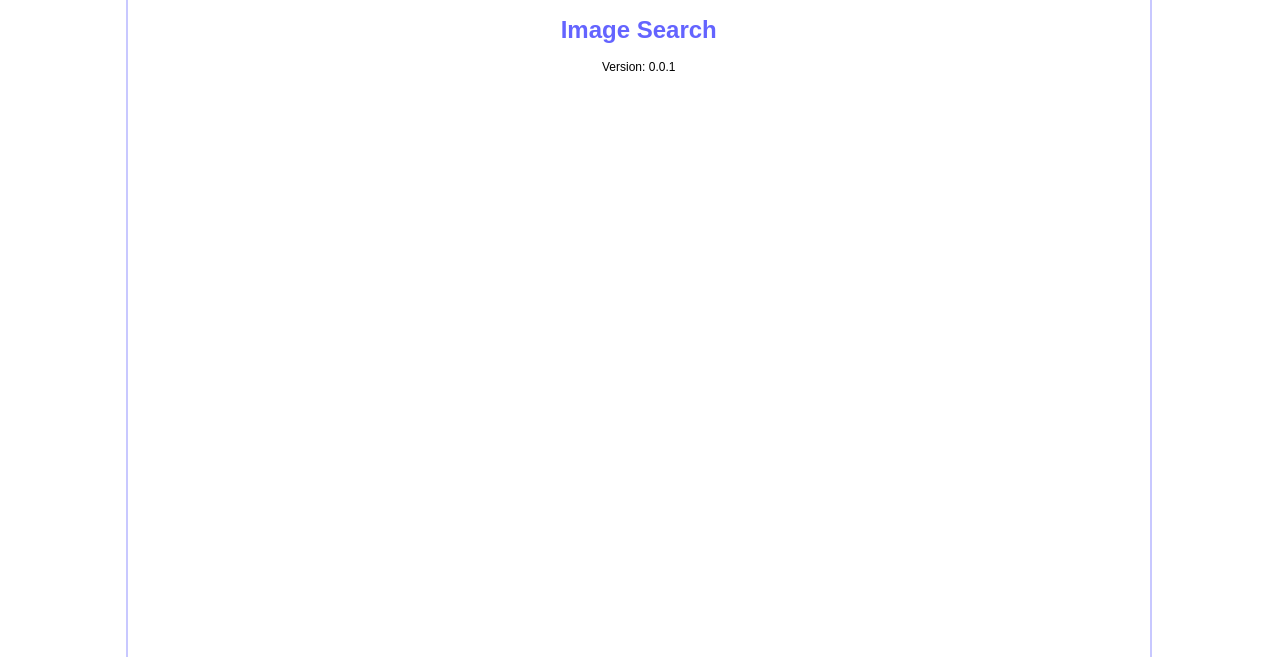
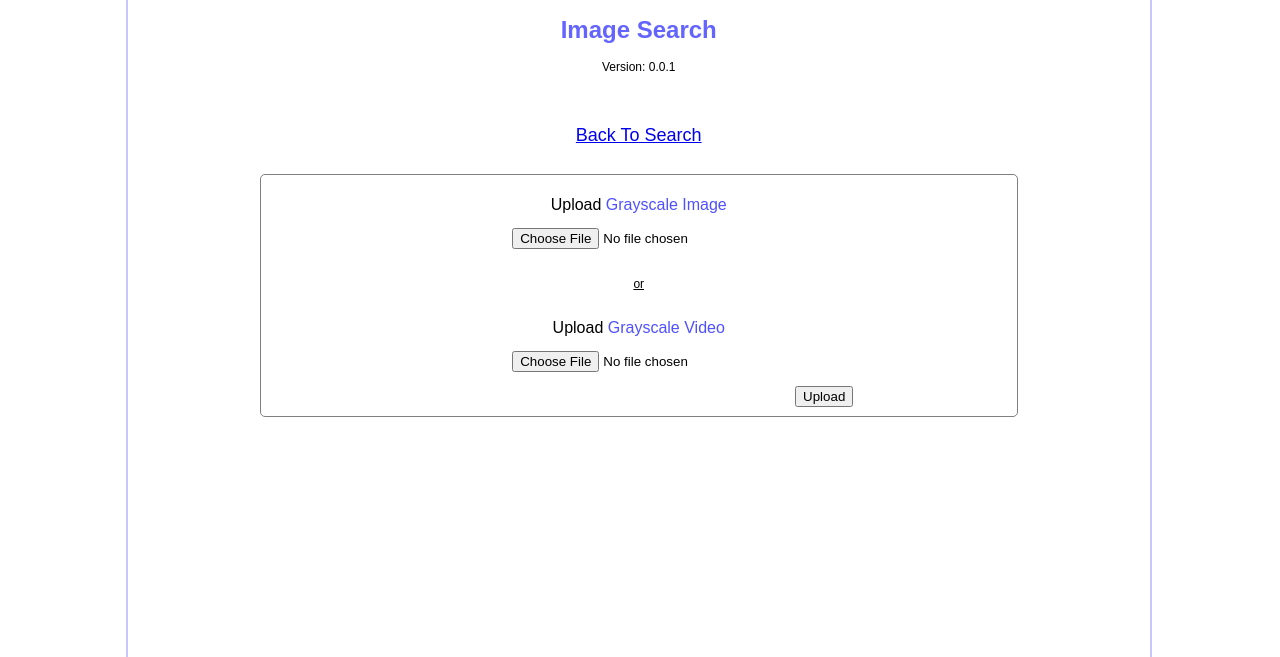
Before and after one commit to Carl-Chinatomby/img-search, a Django app: page /upload/ in a window 1280 px wide. Shown: the top 657 px of the page. Run offline with Django 3.2, Linux system fonts and the light colour scheme; parts of the project's set-up code (start-up, migrations or seed data) failed here and were passed over.

Commit message:
Mostly finished the Upload GUI.

```diff
--- a/projects/imgsearch/static/css/upload.css
+++ b/projects/imgsearch/static/css/upload.css
@@ -1,5 +1,10 @@
 #upload {
-    width: 100%;
-    float: left;
-
+    width: 70%;
+    margin: auto;
+    text-align: center;
+    padding: 2% 2% 3% 2%;
+    border: 1px solid gray;
+    border-radius: 5px;
+    -webkit-border-radius: 5px;
+    -moz-border-radisu: 5px;
 }
--- a/projects/imgsearch/templates/main/index.html
+++ b/projects/imgsearch/templates/main/index.html
@@ -12,11 +12,12 @@
 
 {% block content %}
  <div id='upload'>
-    <a href="#">Upload File</a>
+    <a href="/upload">Upload File</a>
     <br />
     <br />
     <br />
  </div>
+
  <div id='search'>
 
     <div id='text'>
--- a/projects/imgsearch/templates/upload/index.html
+++ b/projects/imgsearch/templates/upload/index.html
@@ -11,8 +11,22 @@
 {% endblock %}
 
 {% block content %}
+ <div style='float: left; width: 100%; text-align: center;'>
+    <a style='font-size: 18px;' href="/">Back To Search</a><br /> <br /> <br />
+ </div>
+ <div style='float: left; width: 100%;'>
  <div id='upload'>
 
+    <span style='font-size: 16px;'>Upload <span style='color: rgb(80,80,255);'>Grayscale Image</span> </span>  <br /><br />  <input type='file' /><br />
+    <br /><br />
+    <u>or</u>
+    <br /><br /><br />
+    <span style='font-size: 16px;'>Upload <span style='color: rgb(80,80,255);'>Grayscale Video</span></span> <br /><br />   <input type='file' /> <br />
+    <br />
+    <div style='width:80%; float: left; text-align: right;'>
+        <input type='submit' value="Upload" />
+    </div>
+ </div>
 
  </div>
 
```
